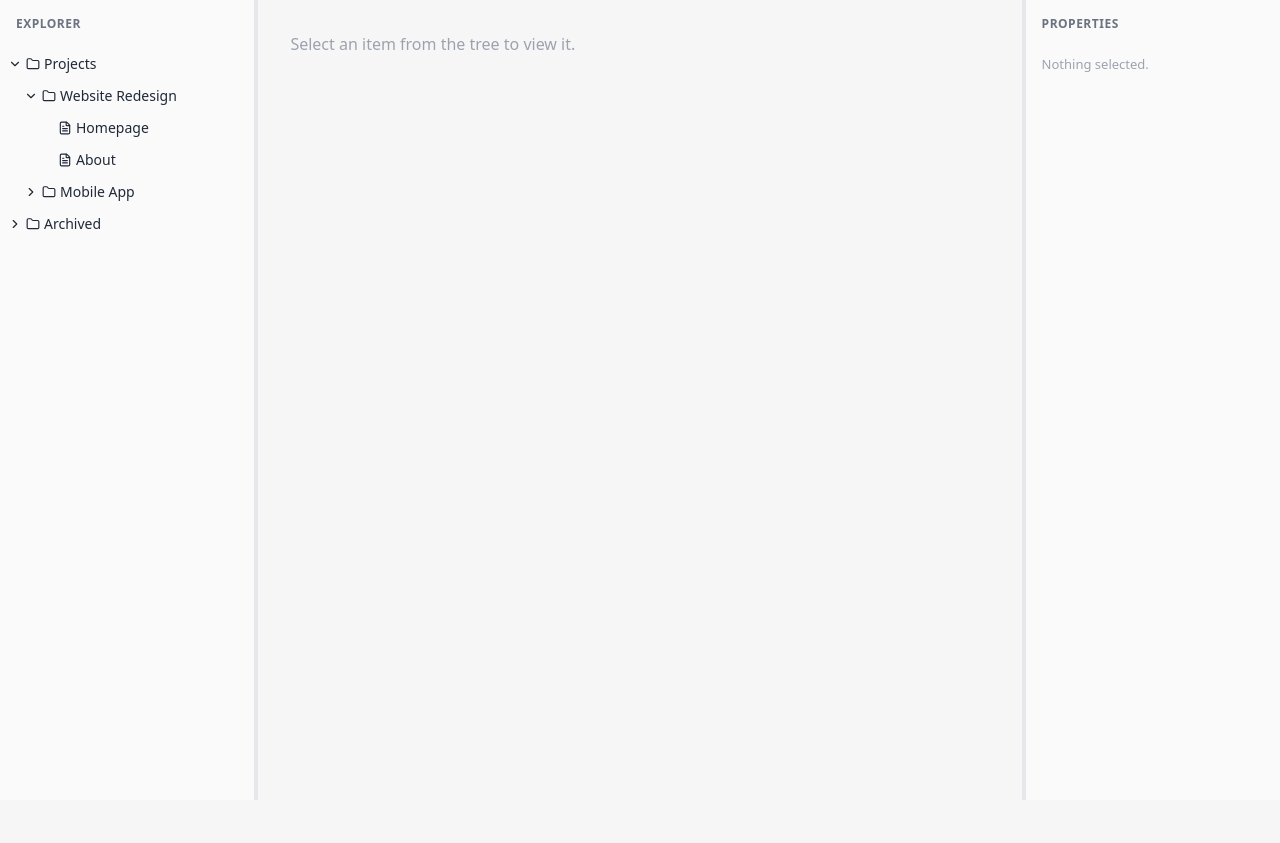
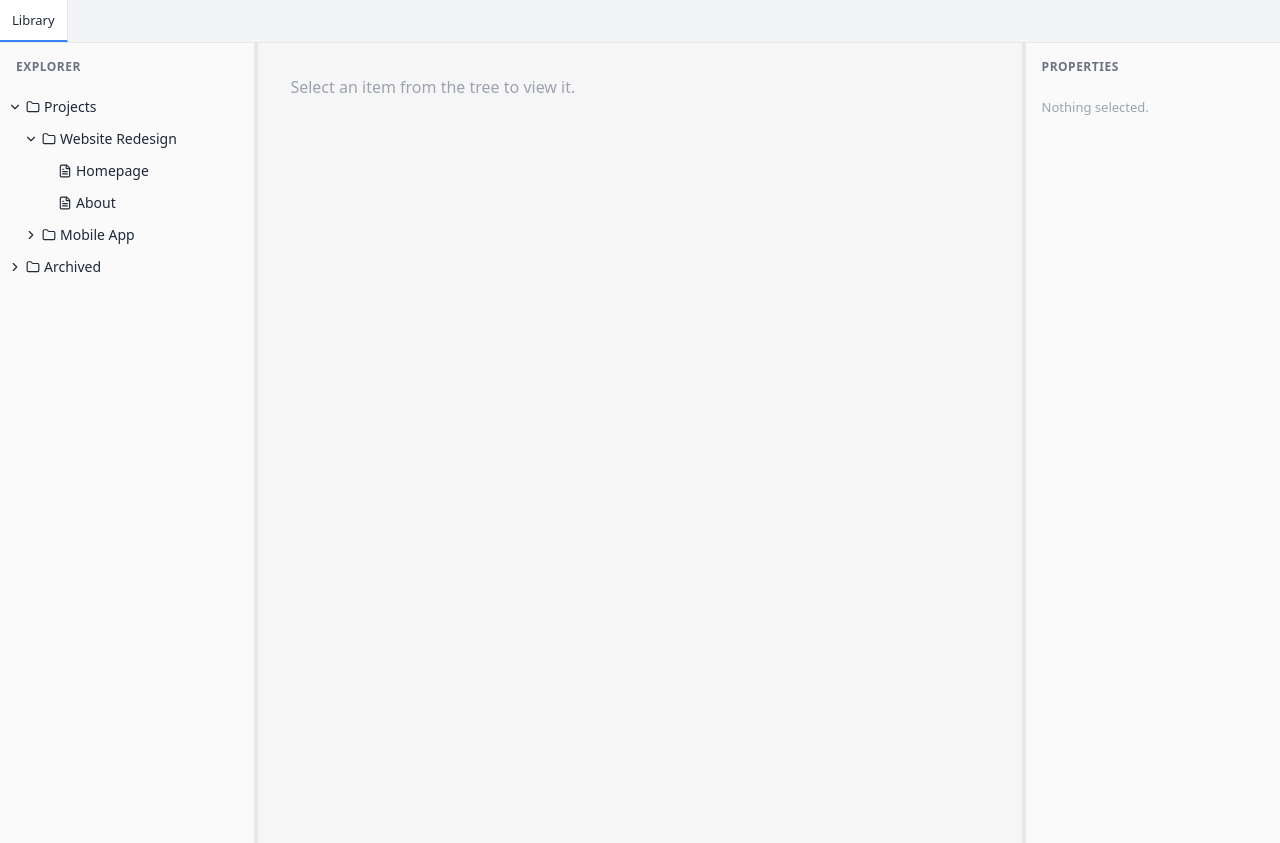
Before and after one commit to antsouchlos/brittle, a React (Vite) app: page / in a window 1280 px wide. Before the commit the page ends 800 px from the top, so only its background shows below. Built offline with nearby package versions, Linux system fonts and the light colour scheme.

Commit message:
Add tabbed layout

```diff
--- a/src/App.tsx
+++ b/src/App.tsx
@@ -4,10 +4,10 @@ import { invoke } from "@tauri-apps/api/core";
 import "./App.css";
 import { PDFViewer } from '@embedpdf/react-pdf-viewer';
 
-import ThreePaneLayout from './ThreePaneLayout';
+import TabbedShell from './TabbedShell';
 
 function App() {
-    return <ThreePaneLayout />;
+    return <TabbedShell />;
 }
 
 // function App() {
--- /dev/null
+++ b/src/TabbedShell.tsx
@@ -0,0 +1,146 @@
+import { useState } from 'react';
+import { X } from 'lucide-react';
+import { PDFViewer } from '@embedpdf/react-pdf-viewer';
+import ThreePaneLayout from './ThreePaneLayout';
+
+type Tab =
+    | { id: 'library'; kind: 'library'; title: string }
+    | { id: string; kind: 'pdf'; title: string; src: string };
+
+const LIBRARY_TAB: Tab = { id: 'library', kind: 'library', title: 'Library' };
+
+export default function TabbedShell() {
+    const [tabs, setTabs] = useState<Tab[]>([LIBRARY_TAB]);
+    const [activeId, setActiveId] = useState<string>(LIBRARY_TAB.id);
+    const [mountedIds, setMountedIds] = useState<Set<string>>(new Set([LIBRARY_TAB.id]));
+
+    const activate = (id: string) => {
+        setActiveId(id);
+        setMountedIds((prev) => (prev.has(id) ? prev : new Set(prev).add(id)));
+    };
+
+    const closeTab = (id: string) => {
+        if (id === LIBRARY_TAB.id) return;
+        setTabs((prev) => {
+            const idx = prev.findIndex((t) => t.id === id);
+            if (idx === -1) return prev;
+            const next = prev.filter((t) => t.id !== id);
+            if (id === activeId) {
+                const fallback = next[idx] ?? next[idx - 1] ?? LIBRARY_TAB;
+                setActiveId(fallback.id);
+            }
+            return next;
+        });
+        setMountedIds((prev) => {
+            if (!prev.has(id)) return prev;
+            const next = new Set(prev);
+            next.delete(id);
+            return next;
+        });
+    };
+
+    return (
+        <div style={{ display: 'flex', flexDirection: 'column', height: '100vh' }}>
+            <TabBar tabs={tabs} activeId={activeId} onActivate={activate} onClose={closeTab} />
+            <div style={{ flex: 1, minHeight: 0, position: 'relative' }}>
+                {tabs.map((t) =>
+                    mountedIds.has(t.id) ? (
+                        <div
+                            key={t.id}
+                            style={{
+                                position: 'absolute',
+                                inset: 0,
+                                display: t.id === activeId ? 'block' : 'none',
+                            }}
+                        >
+                            {t.kind === 'library' ? (
+                                <ThreePaneLayout />
+                            ) : (
+                                <PDFViewer
+                                    style={{ width: '100%', height: '100%' }}
+                                    config={{ src: t.src, theme: { preference: 'dark' } }}
+                                />
+                            )}
+                        </div>
+                    ) : null,
+                )}
+            </div>
+        </div>
+    );
+}
+
+interface TabBarProps {
+    tabs: Tab[];
+    activeId: string;
+    onActivate: (id: string) => void;
+    onClose: (id: string) => void;
+}
+
+function TabBar({ tabs, activeId, onActivate, onClose }: TabBarProps) {
+    return (
+        <div
+            style={{
+                display: 'flex',
+                alignItems: 'stretch',
+                background: '#f3f4f6',
+                borderBottom: '1px solid #e5e7eb',
+                fontFamily: 'system-ui, -apple-system, sans-serif',
+                fontSize: 13,
+                userSelect: 'none',
+            }}
+        >
+            {tabs.map((t) => {
+                const isActive = t.id === activeId;
+                const closable = t.kind !== 'library';
+                return (
+                    <div
+                        key={t.id}
+                        onClick={() => onActivate(t.id)}
+                        onAuxClick={(e) => {
+                            if (e.button === 1 && closable) onClose(t.id);
+                        }}
+                        style={{
+                            display: 'flex',
+                            alignItems: 'center',
+                            gap: 6,
+                            padding: '8px 12px',
+                            cursor: 'pointer',
+                            background: isActive ? '#ffffff' : 'transparent',
+                            borderRight: '1px solid #e5e7eb',
+                            borderBottom: isActive ? '2px solid #3b82f6' : '2px solid transparent',
+                            color: isActive ? '#1f2937' : '#6b7280',
+                            maxWidth: 220,
+                        }}
+                    >
+                        <span style={{ overflow: 'hidden', textOverflow: 'ellipsis', whiteSpace: 'nowrap' }}>
+                            {t.title}
+                        </span>
+                        {closable && (
+                            <button
+                                onClick={(e) => {
+                                    e.stopPropagation();
+                                    onClose(t.id);
+                                }}
+                                style={{
+                                    display: 'flex',
+                                    alignItems: 'center',
+                                    justifyContent: 'center',
+                                    width: 16,
+                                    height: 16,
+                                    border: 'none',
+                                    background: 'transparent',
+                                    cursor: 'pointer',
+                                    color: 'inherit',
+                                    padding: 0,
+                                }}
+                                aria-label={`Close ${t.title}`}
+                            >
+                                <X size={12} />
+                            </button>
+                        )}
+                    </div>
+                );
+            })}
+        </div>
+    );
+}
```
